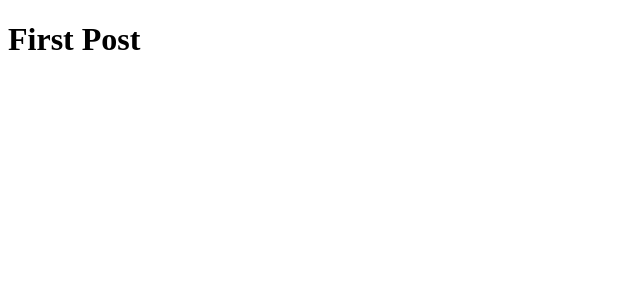
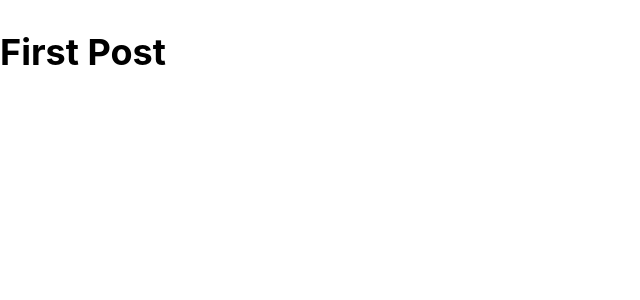
Before and after one commit to andre000/next-blog-tutorial, a Next.js app: page /posts/first-post in a window 1280 px wide. Shown: the top 300 px of the page, without its empty margins (0-640 px from the left). Built offline with nearby package versions, Linux system fonts and the light colour scheme.

Commit message:
:sparkles: Create root App component with global styling

```diff
--- /dev/null
+++ b/pages/_app.jsx
@@ -0,0 +1,5 @@
+import '../styles/global.css'
+
+export default function App({ Component, pageProps }) {
+  return <Component {...pageProps} />
+}
```
